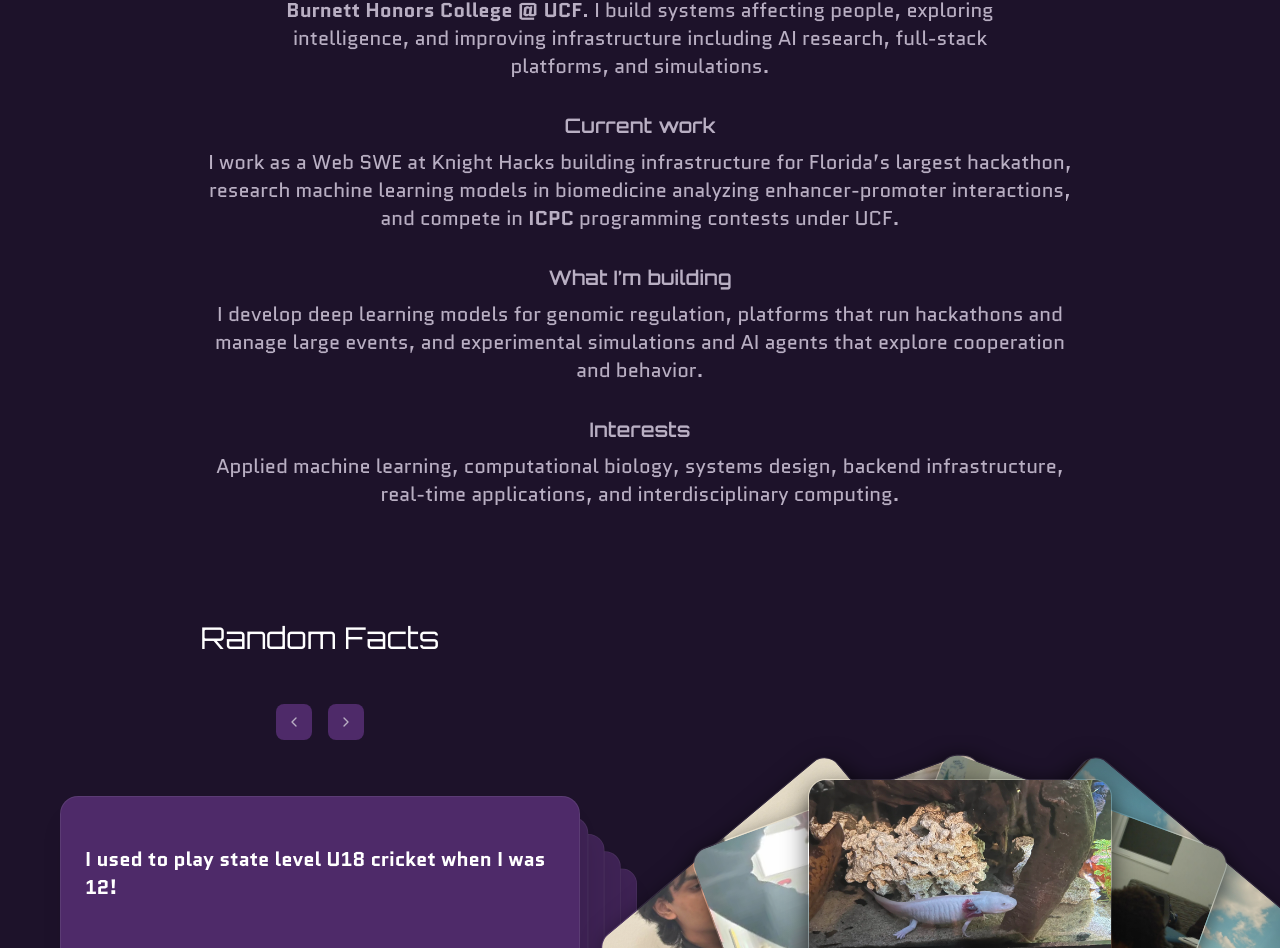
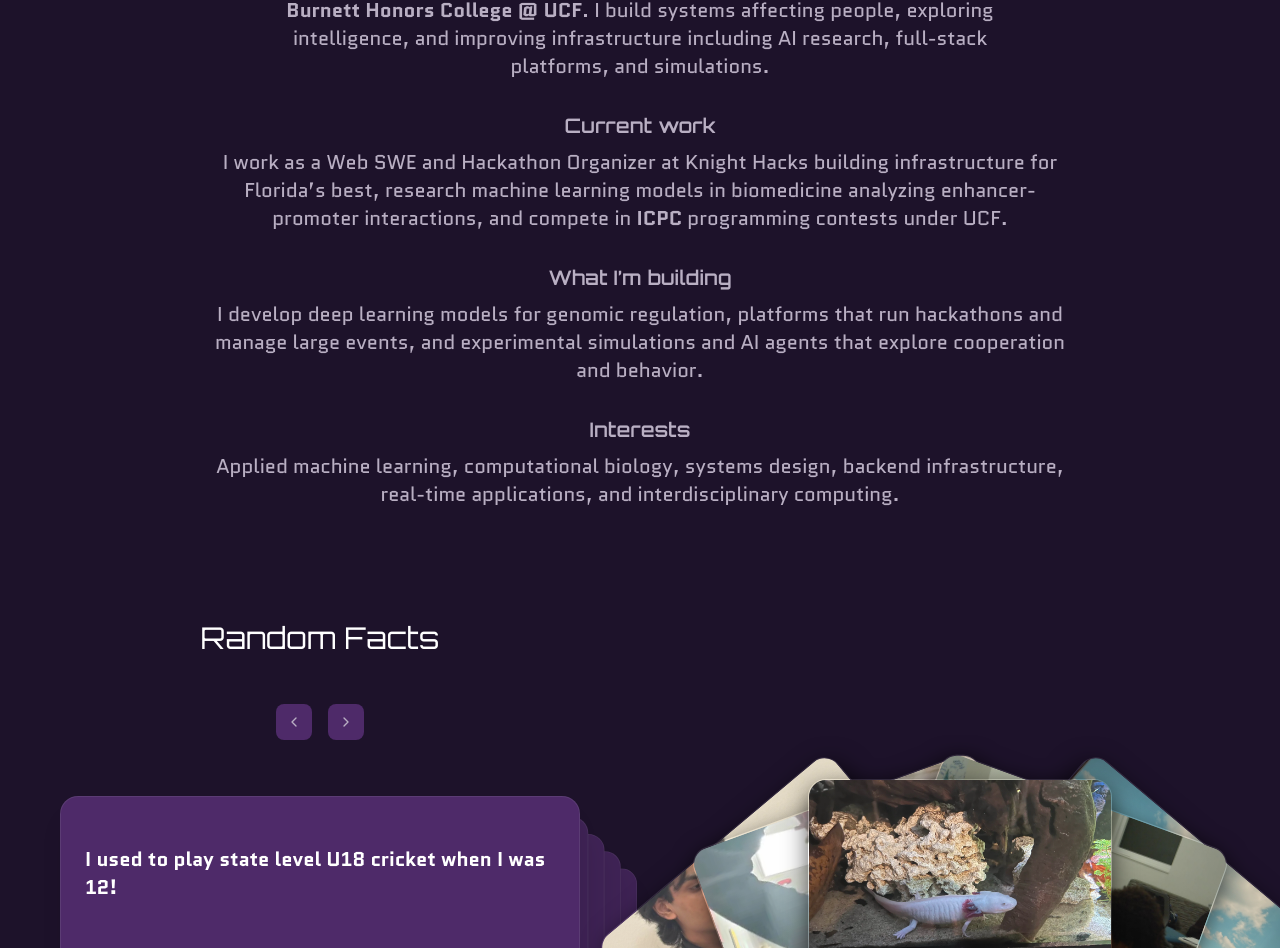
Before and after one commit to DGoel1602/portfolio, a Next.js app: page / in a window 1280 px wide. Shown: the part 988-1936 px from the top of the page. Built offline with nearby package versions, Linux system fonts and the light colour scheme.

Commit message:
fix: :shush:

```diff
--- a/app/page.tsx
+++ b/app/page.tsx
@@ -18,8 +18,8 @@ export function AboutMe() {
   <div className="max-w-[65ch] space-y-2">
     <h2 className="font-semibold">Current work</h2>
     <p>
-      I work as a Web SWE at Knight Hacks building infrastructure for Florida’s
-      largest hackathon, research machine learning models in biomedicine analyzing
+      I work as a Web SWE and Hackathon Organizer at Knight Hacks building infrastructure for Florida’s
+      best, research machine learning models in biomedicine analyzing
       enhancer-promoter interactions, and compete in <strong> ICPC </strong> programming contests under UCF.
     </p>
   </div>
```
